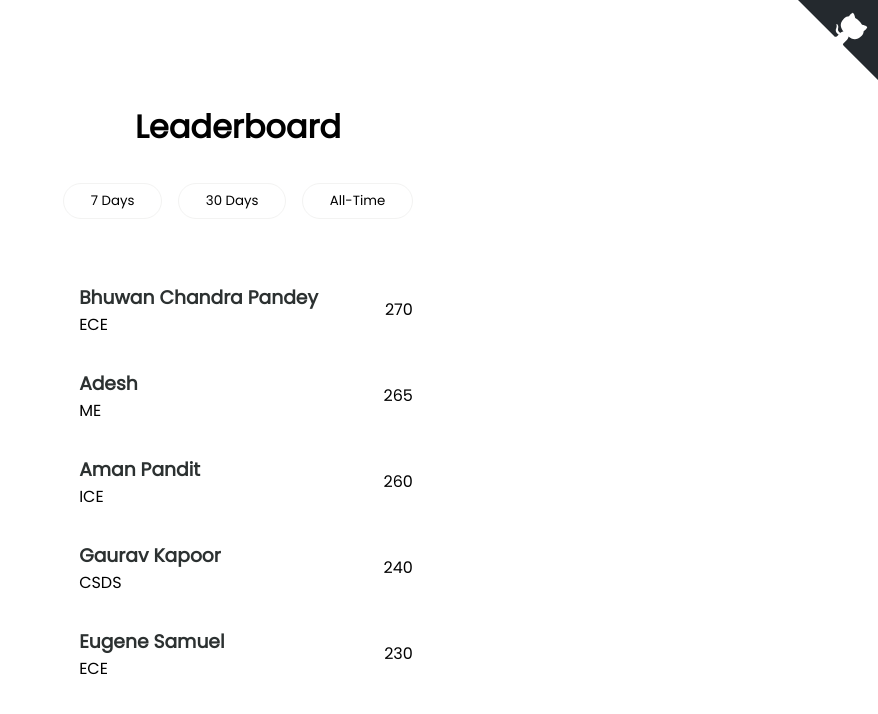
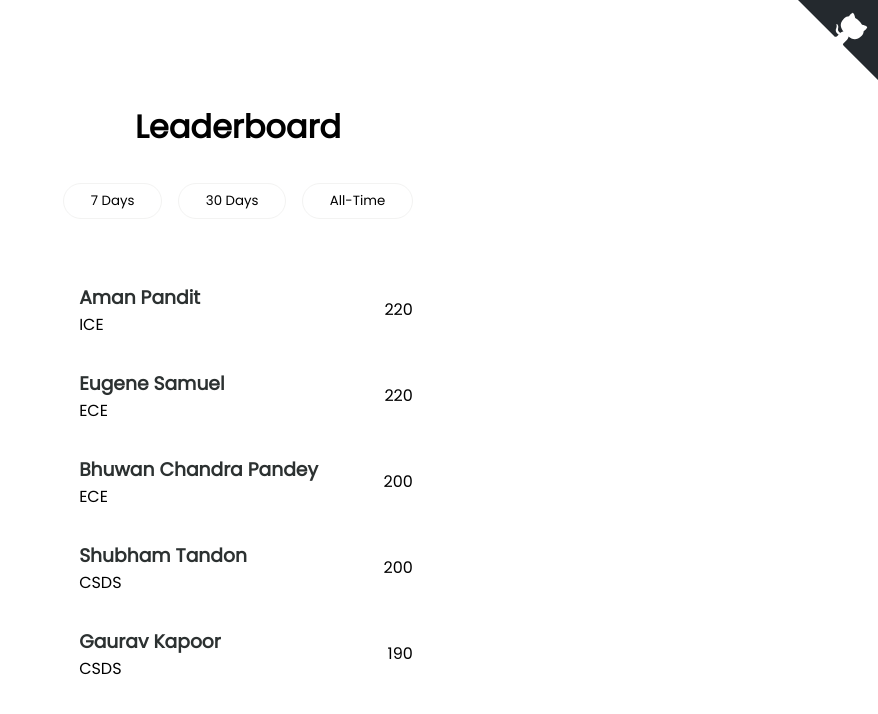
Before and after one commit to behldevansh/IEEE_Algoverse, a React (Create React App) app: page / in a window 1280 px wide. Shown: the top 714 px of the page, without its empty margins (402-1280 px from the left). Built offline with nearby package versions, Linux system fonts and the light colour scheme.

Commit message:
updated leaderboard

```diff
--- a/src/components/database.js
+++ b/src/components/database.js
@@ -1,37 +1,37 @@
 export const Leaderboard = [
+  {
+    name: "Aman Pandit",
+    branch: "ICE",
+    score: 220,
+    img: "https://images.unsplash.com/photo-1507003211169-0a1dd7228f2d?ixlib=rb-1.2.1&ixid=MnwxMjA3fDB8MHxwaG90by1wYWdlfHx8fGVufDB8fHx8&auto=format&fit=facearea&facepad=4&w=256&h=256&q=60",
+    dt: "2022-06-02",
+  },
+  {
+    name: "Eugene Samuel",
+    branch: "ECE",
+    score: 220,
+    img: "https://images.unsplash.com/photo-1534528741775-53994a69daeb?ixlib=rb-1.2.1&ixid=MnwxMjA3fDB8MHxwaG90by1wYWdlfHx8fGVufDB8fHx8&auto=format&fit=facearea&facepad=4&w=256&h=256&q=60",
+    dt: "2021-06-02",
+  },
   {
     name: "Bhuwan Chandra Pandey",
     branch: "ECE",
-    score: 270,
+    score: 200,
     img: "https://images.unsplash.com/photo-1494790108377-be9c29b29330?ixlib=rb-1.2.1&ixid=eyJhcHBfaWQiOjEyMDd9&auto=format&fit=facearea&facepad=4&w=256&h=256&q=60",
     dt: "2024-06-02",
   },
   {
-    name: "Adesh",
-    branch: "ME",
-    score: 265,
+    name: "Shubham Tandon",
+    branch: "CSDS",
+    score: 200,
     img: "https://images.unsplash.com/photo-1500648767791-00dcc994a43e?ixlib=rb-1.2.1&ixid=MnwxMjA3fDB8MHxwaG90by1wYWdlfHx8fGVufDB8fHx8&auto=format&fit=facearea&facepad=4&w=256&h=256&q=60",
     dt: "2024-06-02",
   },
   {
-    name: "Aman Pandit",
-    branch: "ICE",
-    score: 260,
-    img: "https://images.unsplash.com/photo-1507003211169-0a1dd7228f2d?ixlib=rb-1.2.1&ixid=MnwxMjA3fDB8MHxwaG90by1wYWdlfHx8fGVufDB8fHx8&auto=format&fit=facearea&facepad=4&w=256&h=256&q=60",
-    dt: "2022-06-02",
-  },
-  {
     name: "Gaurav Kapoor",
     branch: "CSDS",
-    score: 240,
+    score: 190,
     img: "https://images.unsplash.com/photo-1570295999919-56ceb5ecca61?ixlib=rb-1.2.1&ixid=MnwxMjA3fDB8MHxwaG90by1wYWdlfHx8fGVufDB8fHx8&auto=format&fit=facearea&facepad=4&w=256&h=256&q=60",
-    dt: "2021-06-02",
-  },
-  {
-    name: "Eugene Samuel",
-    branch: "ECE",
-    score: 230,
-    img: "https://images.unsplash.com/photo-1534528741775-53994a69daeb?ixlib=rb-1.2.1&ixid=MnwxMjA3fDB8MHxwaG90by1wYWdlfHx8fGVufDB8fHx8&auto=format&fit=facearea&facepad=4&w=256&h=256&q=60",
     dt: "2021-06-02",
   },
 
```
Also changed, not shown: 2 other files (tests, documents, lock files or other folders).
